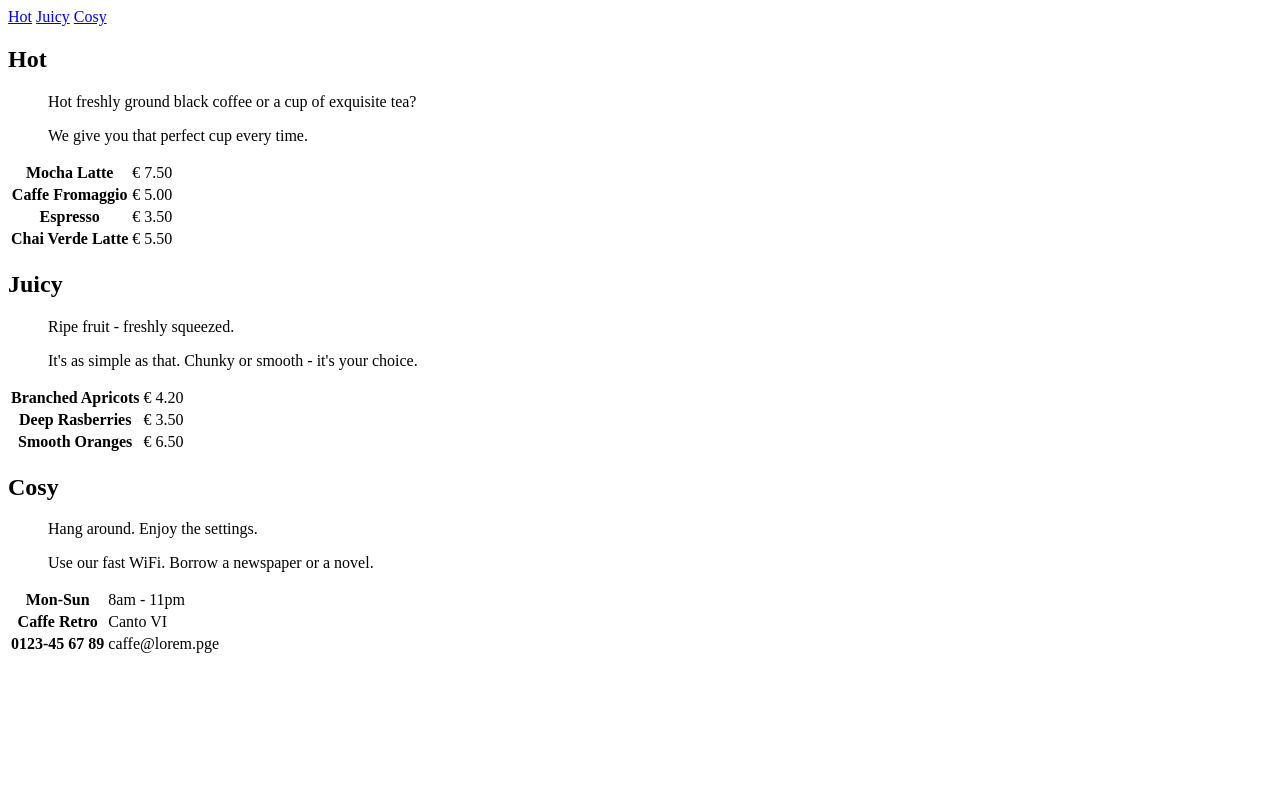
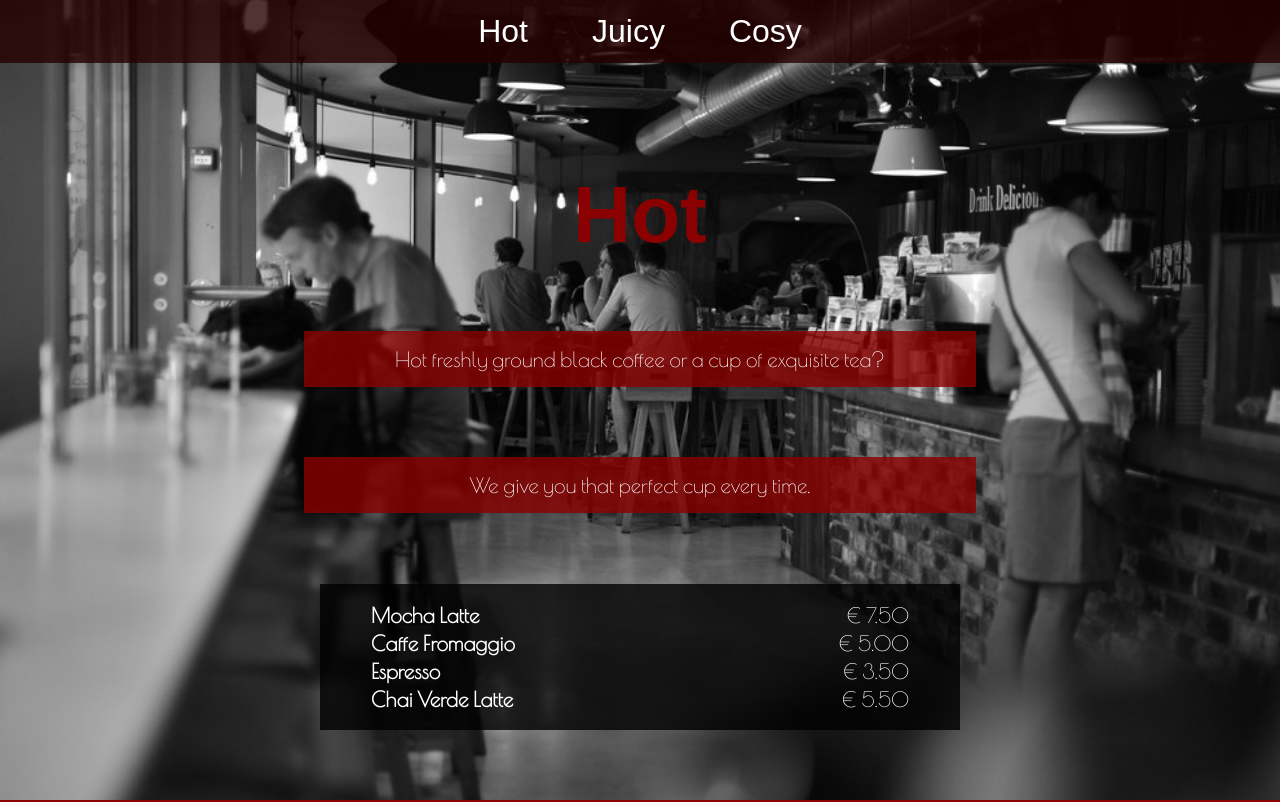
Before and after one commit to angelstam/lexicon-front-end-1-html-css-exercise-caffe-retro, a plain HTML site: page index.html in a window 1280 px wide. Shown: the top 802 px of the page. Drawn offline with nearby package versions, Linux system fonts and the light colour scheme; a web font is replaced by a local one.

Commit message:
Add stylesheets, some adjustments left.

```diff
--- /dev/null
+++ b/index-mobile.css
@@ -0,0 +1,15 @@
+body {
+    font-size: 1rem;
+}
+
+nav {
+    font-size: 1.5rem;
+}
+
+h1 {
+    font-size: 2.5rem;
+}
+
+blockquote:last-of-type {
+    display: none;
+}
--- a/index.css
+++ b/index.css
@@ -0,0 +1,104 @@
+:root {
+    --article-margin-top: 2rem;
+    --heading-font: "Spirax", sans-serif;
+    --paragraph-font: "Poiret One", sans-serif;
+    --paragraph-font-size: 1.3rem;
+    --paragraph-width: 80vw;
+}
+
+h1 {
+    font-family: var(--heading-font);
+    color: darkred;
+    text-align: center;
+    font-size: 5rem;
+    margin-bottom: 0rem;
+    padding-top: var(--article-margin-top);
+}
+
+body {
+    margin: 0;
+    background-color: black;
+    font-family: var(--paragraph-font);
+    font-size: var(--paragraph-font-size);
+}
+
+nav {
+    display: flex;
+    justify-content: center;
+    align-items: left;
+    font-family: var(--heading-font);
+    font-size: 2rem;
+    background-color: rgba(39, 0, 0, 0.8);
+    margin: 0;
+    padding: 0;
+    overflow: hidden;
+    position: fixed; /* Set the navbar to fixed position */
+    top: 0; /* Position the navbar at the top of the page */
+    width: 100%; /* Full width */
+}
+
+nav>a {
+    color: white;
+    text-decoration: none;
+    display: inline-block;
+    padding: 0.8rem 2rem;
+}
+
+article {
+    width: 100%;
+    height: 100vh;
+    margin: 0;
+    display: flex;
+    flex-direction: column;
+    justify-content: space-evenly;
+    align-items: center;
+    color: white;
+    border-bottom: 1rem solid darkred;
+}
+
+article * {
+    max-width: 40rem;
+    width: var(--paragraph-width);
+}
+
+article:last-of-type {
+    border: none;
+}
+
+#hot {
+    background-image: url('assets/hot.jpg');
+    background-size: cover;
+    background-position-x: center;
+}
+
+#juicy {
+    background-image: url('assets/juicy.jpg');
+    background-size: cover;
+    background-position-x: center;
+}
+
+#cosy {
+    background-image: url('assets/cosy.jpg');
+    background-size: cover;
+    background-position-x: center;
+}
+
+blockquote {
+    text-align: center;
+    background-color: rgba(139, 0, 0, 0.8);
+    padding: 1rem;
+    margin: 0;
+}
+
+table {
+    background-color: rgba(0, 0, 0, 0.8);
+    padding: 1rem 3rem;
+}
+
+th {
+    text-align: left;
+}
+
+td {
+    text-align: right;
+}
--- a/index.html
+++ b/index.html
@@ -3,7 +3,14 @@
   <head>
     <meta charset="UTF-8" />
     <meta name="viewport" content="width=device-width, initial-scale=1.0" />
-    <link rel="stylesheet" href="index.css" />
+    <link rel="preconnect" href="https://fonts.googleapis.com" />
+    <link rel="preconnect" href="https://fonts.gstatic.com" crossorigin />
+    <link
+      href="https://fonts.googleapis.com/css2?family=Poiret+One&family=Spirax&display=swap"
+      rel="stylesheet"
+    />
+    <link rel="stylesheet" href="index.css" media="screen" />
+    <link rel="stylesheet" href="index-mobile.css" media="screen and (max-width: 450px)" />
     <title>Caffe Retro</title>
   </head>
   <body>
```
